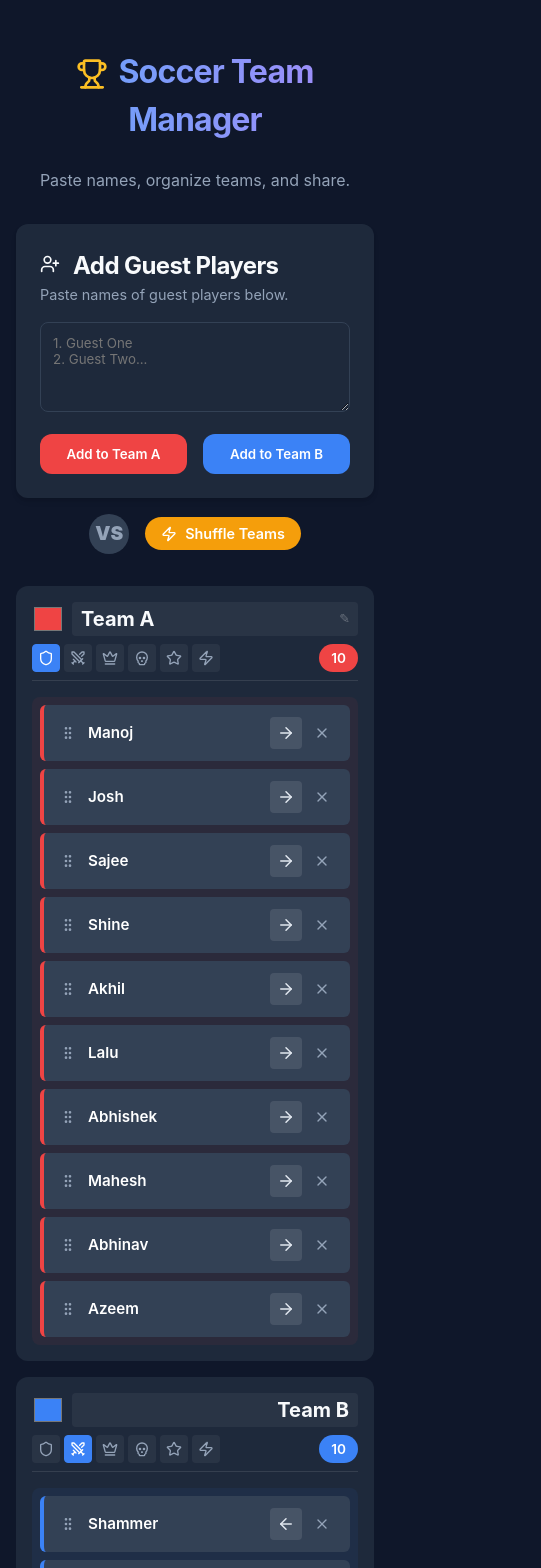
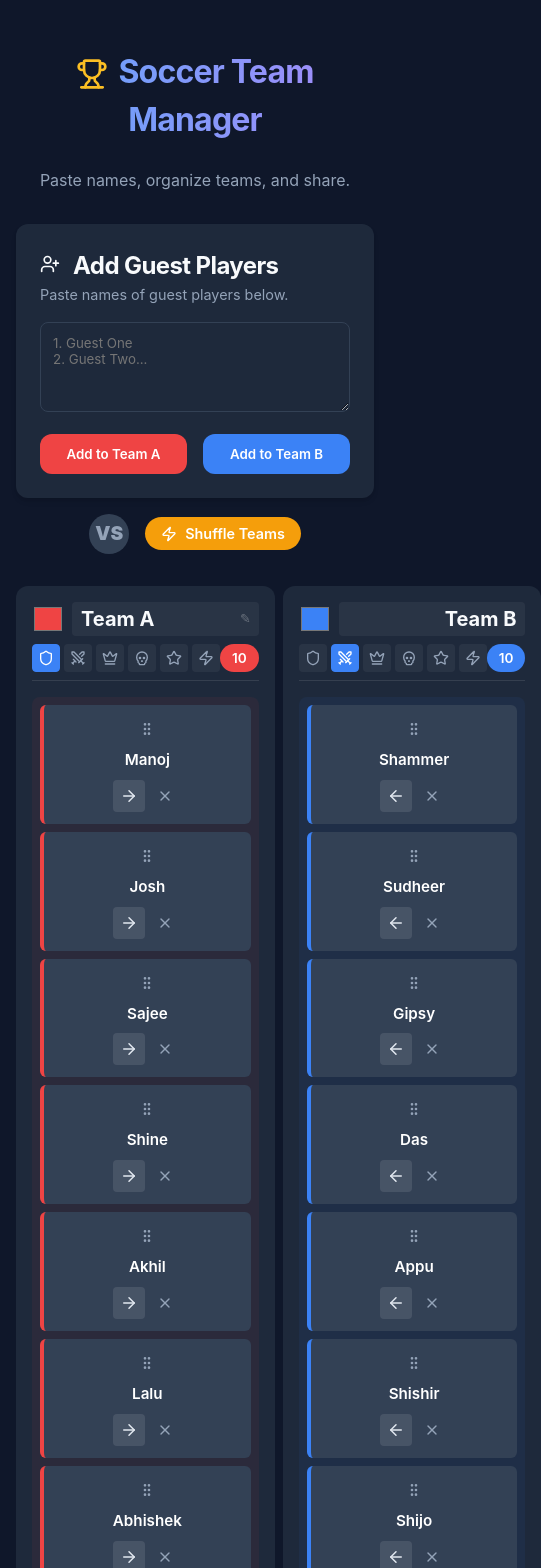
Before and after one commit to manj527/soccer-team-manager, a React (Vite) app: page / in a window 390 px wide. Shown: the top 1568 px of the page, 541 px wide, since content can reach past the window. Built offline with nearby package versions, Linux system fonts and the light colour scheme.

Commit message:
Updating for mobile

```diff
--- a/src/components/TeamBuilder.css
+++ b/src/components/TeamBuilder.css
@@ -23,7 +23,42 @@
 
 @media (max-width: 768px) {
     .columns-container {
-        grid-template-columns: 1fr;
+        /* Keep 2 columns, but reduce gap */
+        grid-template-columns: 1fr 1fr;
+        gap: 0.5rem;
+    }
+
+    .team-column-box {
+        /* Reduce padding to save space */
+        padding: 0.5rem;
+    }
+
+    .player-card-row {
+        /* Stack content inside the card to save horizontal space */
+        flex-direction: column;
+        align-items: stretch;
+        gap: 0.5rem;
+        padding: 0.5rem;
+        text-align: center;
+    }
+
+    .player-actions {
+        /* Center buttons */
+        justify-content: center;
+        width: 100%;
+    }
+
+    .player-name-text {
+        font-size: 0.85rem;
+        word-break: break-word;
+        /* Prevent long names from overflowing */
+    }
+
+    /* Keep drag handle visible but compact */
+    .drag-handle {
+        display: flex;
+        padding: 0.25rem;
+        align-self: center;
     }
 }
 
```
